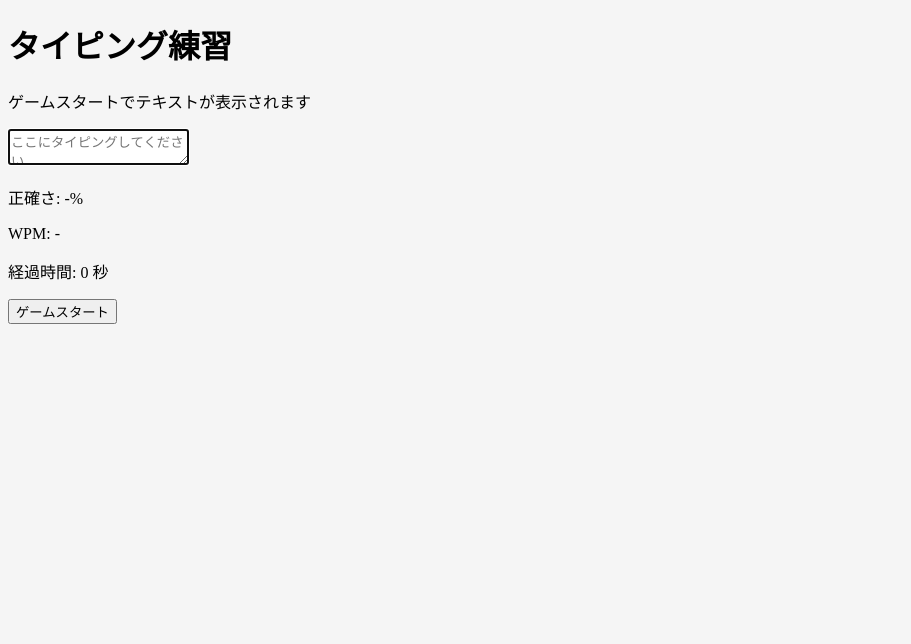
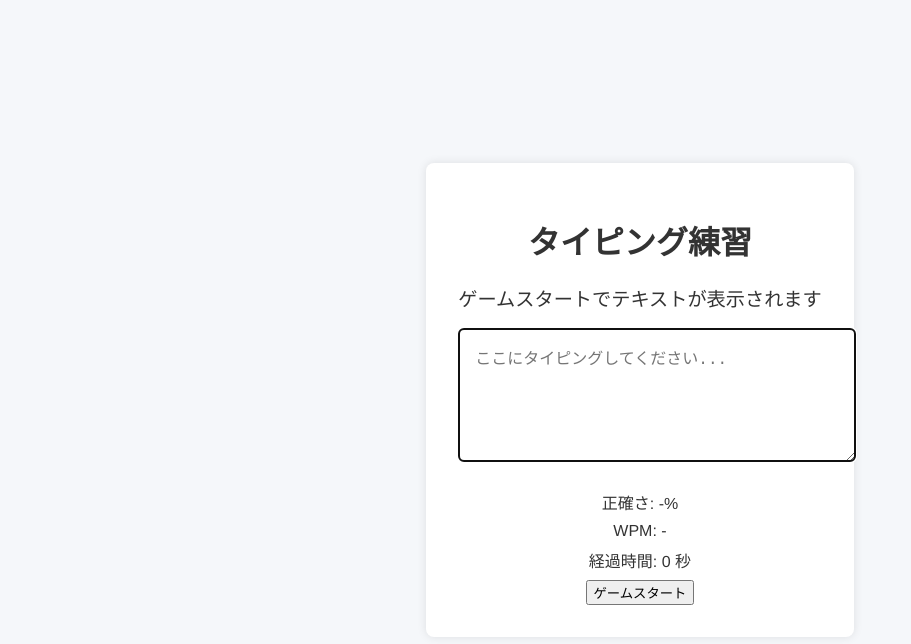
Before and after one commit to Taiju1192/Joutousai, a website: page public/index.html in a window 1280 px wide. Shown: the whole page, without its empty margins (0-911 px from the left). Drawn offline with Linux system fonts and the light colour scheme.

Commit message:
Update style.css

```diff
--- a/public/style.css
+++ b/public/style.css
@@ -1,15 +1,39 @@
 body {
-  background-color: #f5f5f5;
-  padding-bottom: 50px;
+  font-family: 'Helvetica', sans-serif;
+  background: #f5f7fa;
+  color: #333;
+  margin: 0;
+  padding: 0;
+  display: flex;
+  justify-content: center;
+  align-items: center;
+  min-height: 100vh;
 }
 
-img {
+.container {
+  max-width: 600px;
+  padding: 2rem;
+  background: #fff;
   border-radius: 8px;
-  max-width: 100%;
-  height: auto;
-  margin-top: 1rem;
+  box-shadow: 0 0 10px rgba(0, 0, 0, 0.1);
+  text-align: center;
 }
 
-h2, h3 {
-  color: #003366;
+#displayText {
+  font-size: 1.2rem;
+  margin-bottom: 1rem;
 }
+
+#inputArea {
+  width: 100%;
+  height: 100px;
+  font-size: 1rem;
+  padding: 1rem;
+  margin-bottom: 1rem;
+  border-radius: 5px;
+  border: 1px solid #ccc;
+}
+
+#status p {
+  margin: 0.5rem 0;
+}
```
